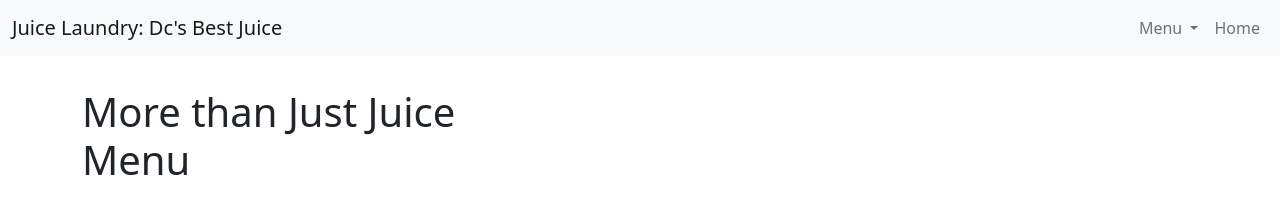
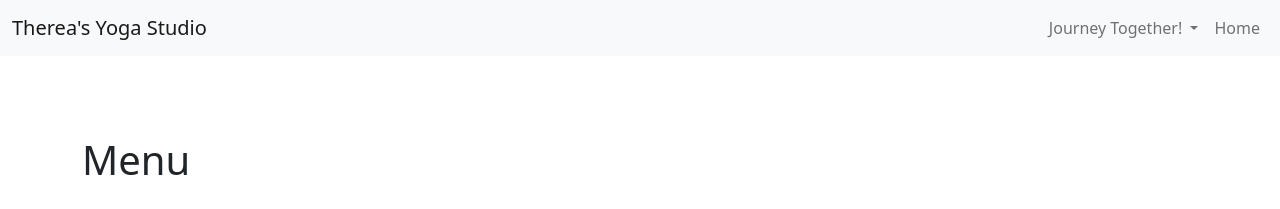
Before and after one commit to fea11/TLYogi, a plain HTML site: page HotYoga.html in a window 1280 px wide. Shown: the top 209 px of the page. Drawn offline with nearby package versions, Linux system fonts and the light colour scheme; grey boxes are pictures that could not be loaded.

Commit message:
F39
Clean Up Hot Yoga Page

```diff
--- a/HotYoga.html
+++ b/HotYoga.html
@@ -13,7 +13,7 @@
 
     <nav class="navbar navbar-expand-lg navbar-light bg-light">
         <div class="container-fluid">
-          <a class="navbar-brand" href="/">Juice Laundry: Dc's Best Juice</a>
+          <a class="navbar-brand" href="/">Therea's Yoga Studio</a>
 
           <button class="navbar-toggler" type="button" data-bs-toggle="collapse" data-bs-target="#navbarSupportedContent" aria-controls="navbarSupportedContent" aria-expanded="false" aria-label="Toggle navigation">
             <span class="navbar-toggler-icon"></span>
@@ -25,11 +25,11 @@
                   <li class="nav-item active">
               <li class="nav-item dropdown">
                   <a class="nav-link dropdown-toggle" href="#" id="navbarDropdown" role="button" data-toggle="dropdown" aria-haspopup="true" aria-expanded="false">
-                    Menu
+                    Journey Together!
                   </a>
                   <div class="dropdown-menu" aria-labelledby="navbarDropdown">
-                    <a class="dropdown-item" a href="index.html">Juices</a>
-                    <a class="dropdown-item" a href="meditation.html">Bowls</a>
+                    <a class="dropdown-item" a href="index.html">Yoga</a>
+                    <a class="dropdown-item" a href="meditation.html">Meditation</a>
                     <div class="dropdown-divider"></div>
                   </div>
                 </li>
@@ -44,7 +44,7 @@
       </nav>
     <div class="container" style="margin-top:2em;">
       <div>
-        <h1>More than Just Juice  <br> Menu </h1>
+        <h1><br> Menu </h1>
       </div>
       <div class="row row-cols-3">
           <div class="card col" style="width: 18rem; margin:20px;">
```
Also changed, not shown: meditation.html (added).
